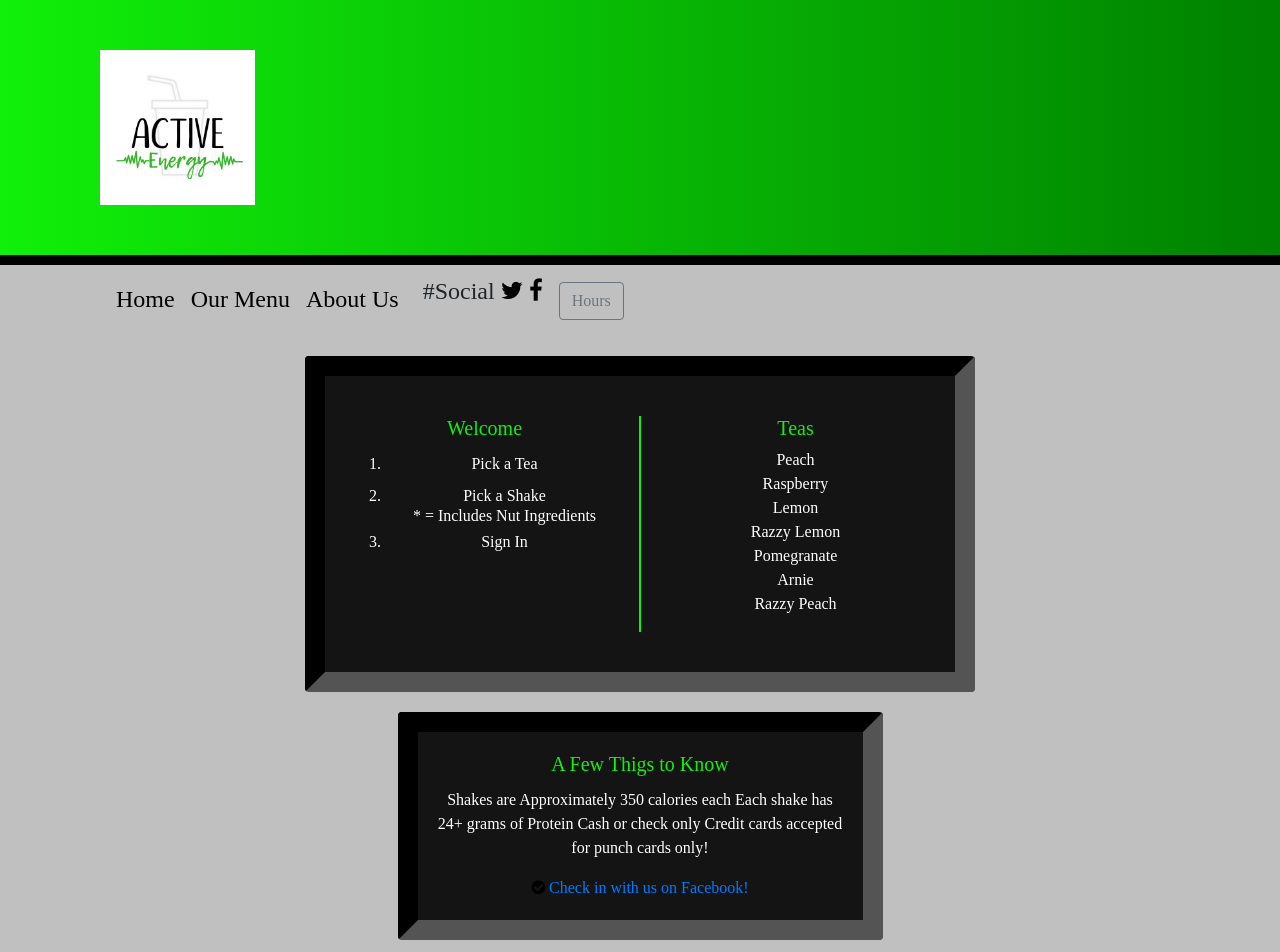
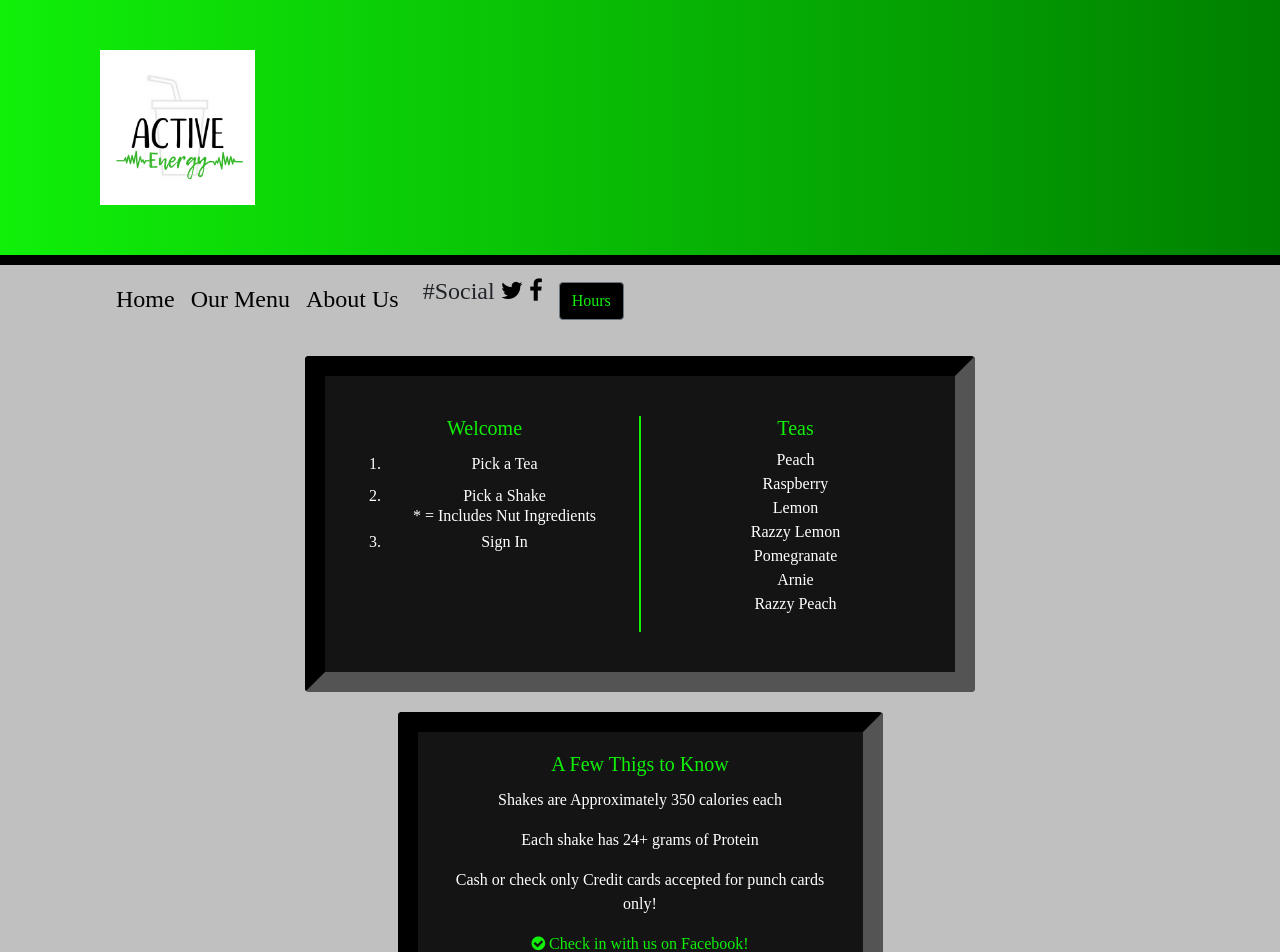
Before and after one commit to aerro47/AE-Portfolio-Project-React-, a React (Create React App) app: page /ourmenu in a window 1280 px wide. Shown: the top 952 px of the page. Built offline with nearby package versions, Linux system fonts and the light colour scheme; what google-maps-react would draw is missing.

Commit message:
Made some changes to the styling, need to make changes to menu as well

```diff
--- a/package.json
+++ b/package.json
@@ -15,6 +15,7 @@
     "react-dom": "^17.0.1",
     "react-router-dom": "^5.2.0",
     "react-scripts": "4.0.1",
+    "react-transition-group": "^4.4.1",
     "reactstrap": "^8.5.1",
     "web-vitals": "^0.2.4"
   },
--- a/src/App.css
+++ b/src/App.css
@@ -30,6 +30,21 @@ h5  {
 .card-deck {
     background: silver;
 }
+
+a {
+    color: black;
+}
+
+a:hover {
+    color: white;
+}
+
+.card-link {
+    color: #10f009;
+}
+/* Modal----------------------------------------------------------------- */
+
+/* Modal----------------------------------------------------------------- */
 /* Navbar and Items------------------------------------------------------ */
 
 .navbar {
--- a/src/components/AboutusComponent.js
+++ b/src/components/AboutusComponent.js
@@ -16,7 +16,7 @@ export function Team() {
                         <div className="face face2">
                             <div className="content">
                                 <p>Lorem ipsum dolor sit amet consectetur adipisicing elit. Placeat veritatis rerum ipsum quidem odio quod!</p>
-                                <a href="https://accounts.myherbalife.com/Account/Create">Sign up with Brian!</a>
+                                <a href="https://accounts.myherbalife.com/Account/Create" className='card-link'>Sign up with Brian!</a>
                             </div>
                         </div>
                     </div>
@@ -33,7 +33,7 @@ export function Team() {
                         <div className="face face2">
                             <div className="content">
                                 <p>Lorem ipsum dolor sit amet consectetur adipisicing elit. Placeat veritatis rerum ipsum quidem odio quod!</p>
-                                <a href="https://accounts.myherbalife.com/Account/Create">Sign up with John!</a>
+                                <a href="https://accounts.myherbalife.com/Account/Create" className='card-link'>Sign up with John!</a>
                             </div>
                         </div>
                     </div>
@@ -50,7 +50,7 @@ export function Team() {
                         <div className="face face2">
                             <div className="content">
                                 <p>Lorem ipsum dolor sit amet consectetur adipisicing elit. Placeat veritatis rerum ipsum quidem odio quod!</p>
-                                <a href="https://accounts.myherbalife.com/Account/Create">Sign up with Andy!</a>
+                                <a href="https://accounts.myherbalife.com/Account/Create" className='card-link'>Sign up with Andy!</a>
                             </div>
                         </div>
                     </div>
--- a/src/components/HeaderComponent.js
+++ b/src/components/HeaderComponent.js
@@ -69,7 +69,7 @@ class Header extends Component {
                                     </div>
 
                                     <span className="navbar-text ml-3">
-                                        <Button outline onClick={this.toggleModal}>Hours</Button>
+                                        <Button outline onClick={this.toggleModal} style={{background: 'black', color: '#10f009'}}>Hours</Button>
                                     </span>
                                 </Nav>
                             </Collapse>
@@ -78,16 +78,16 @@ class Header extends Component {
                 </Navbar>
 
                 <Modal isOpen={this.state.isModalOpen} toggle={this.toggleModal}>
-                    <ModalHeader toggle={this.toggleModal}>Hours</ModalHeader>
-                        <ModalBody>
+                    <ModalHeader className='hours-header' toggle={this.toggleModal}>Hours</ModalHeader>
+                        <ModalBody className='hours-modal'>
                             <ListGroup variant="flush">
-                                <ListGroupItem>Sunday 11 A.M. - 2 P.M.</ListGroupItem>
-                                <ListGroupItem>Monday 6:30 A.M. - 5 P.M.</ListGroupItem>
-                                <ListGroupItem>Tuesday 6:30 A.M. - 5 P.M.</ListGroupItem>
-                                <ListGroupItem>Wednesday 6:30 A.M. - 5 P.M.</ListGroupItem>
-                                <ListGroupItem>Thursday 6:30 A.M. - 5 P.M.</ListGroupItem>
-                                <ListGroupItem>Friday 7 A.M. - 5 P.M.</ListGroupItem>
-                                <ListGroupItem>Saturday 8 A.M. - 2 P.M.</ListGroupItem>
+                                <ListGroupItem className='hours-list' >Sunday 11 A.M. - 2 P.M.</ListGroupItem>
+                                <ListGroupItem className='hours-list' >Monday 6:30 A.M. - 5 P.M.</ListGroupItem>
+                                <ListGroupItem className='hours-list' >Tuesday 6:30 A.M. - 5 P.M.</ListGroupItem>
+                                <ListGroupItem className='hours-list' >Wednesday 6:30 A.M. - 5 P.M.</ListGroupItem>
+                                <ListGroupItem className='hours-list' >Thursday 6:30 A.M. - 5 P.M.</ListGroupItem>
+                                <ListGroupItem className='hours-list' >Friday 7 A.M. - 5 P.M.</ListGroupItem>
+                                <ListGroupItem className='hours-list' >Saturday 8 A.M. - 2 P.M.</ListGroupItem>
                             </ListGroup>
                         </ModalBody>
                 </Modal>
--- a/src/components/OurMenuComponent.js
+++ b/src/components/OurMenuComponent.js
@@ -37,8 +37,10 @@ function Menu() {
                 <div className="card menu-card">
                     <div className="card-body">
                         <h5 className="card-title">A Few Thigs to Know</h5>
-                        <p className="card-text">Shakes are Approximately 350 calories each Each shake has 24+ grams of Protein Cash or check only Credit cards accepted for punch cards only!</p>
-                        <a href="https://b-m.facebook.com/Active-Energy-181432185206076/" className="card-link"><i className="fa fa-check-circle"></i> Check in with us on Facebook!</a>
+                        <p className="card-text">Shakes are Approximately 350 calories each</p>
+                        <p className="card-text">Each shake has 24+ grams of Protein </p>
+                        <p className="card-text">Cash or check only Credit cards accepted for punch cards only!</p>
+                        <a href="https://b-m.facebook.com/Active-Energy-181432185206076/" className="card-link"><i className="fa fa-check-circle card-link"></i> Check in with us on Facebook!</a>
                     </div>
                 </div>
             </div>
```
Also changed, not shown: 1 other file (tests, documents, lock files or other folders).
